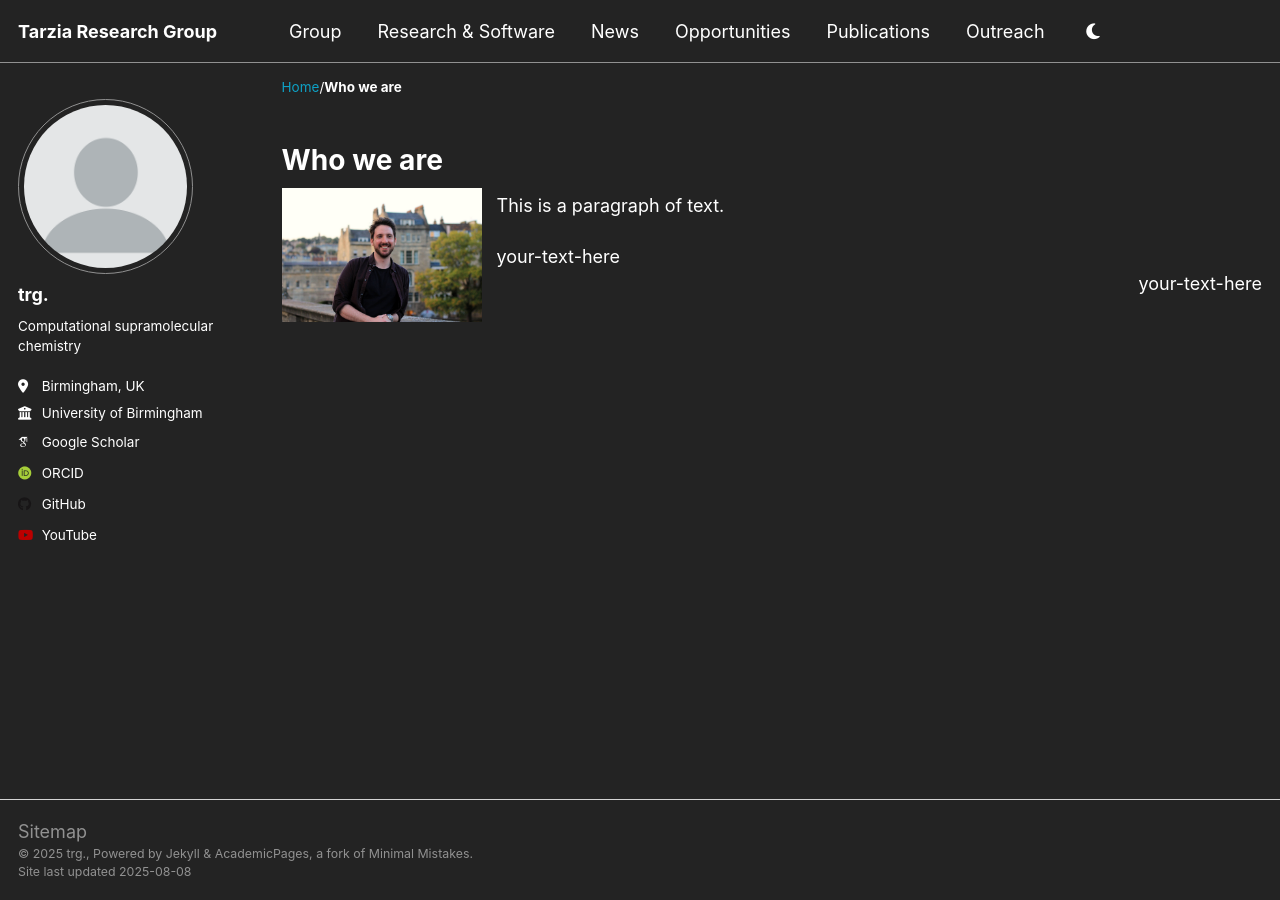
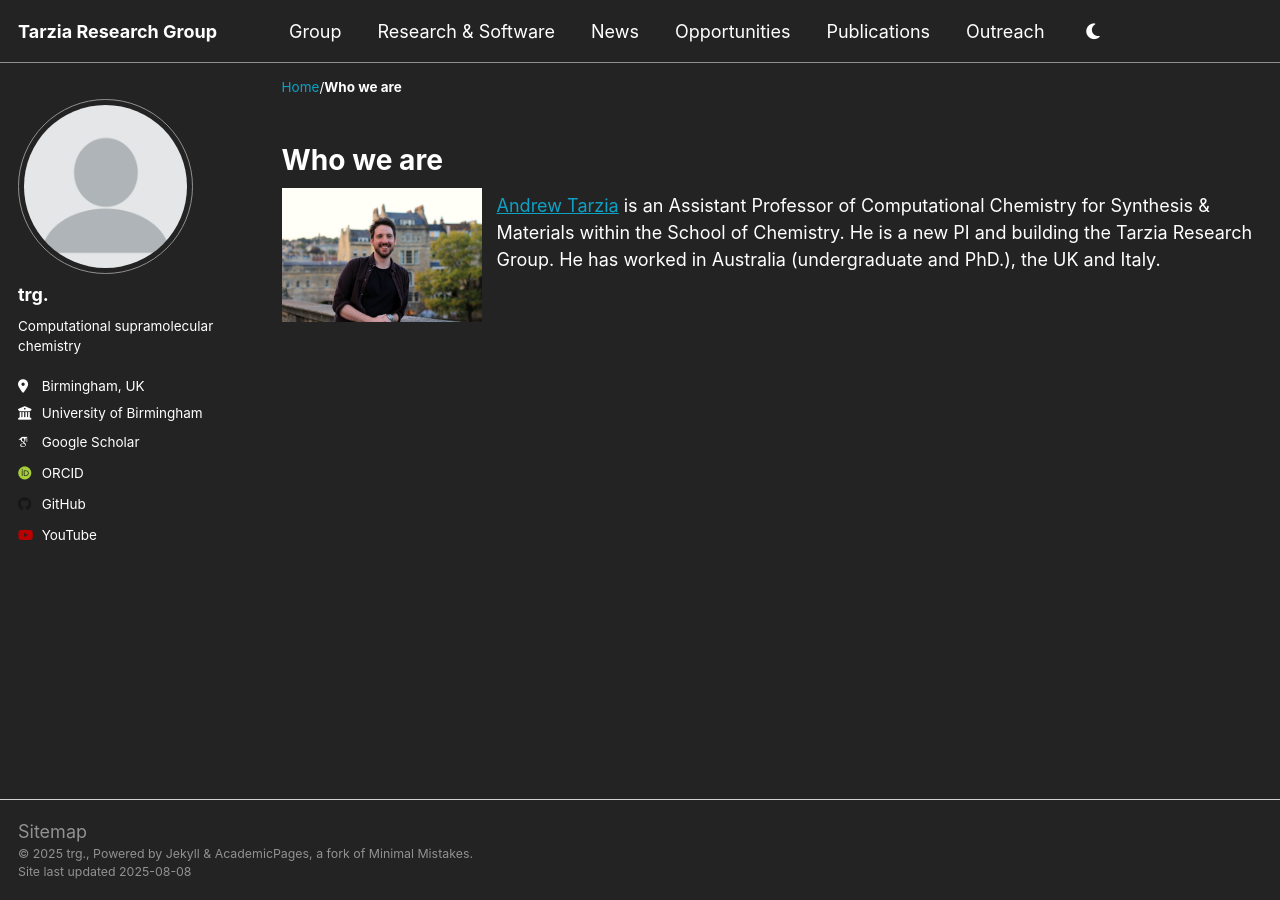
Before and after one commit to TarziaResearchGroup/TarziaResearchGroup.github.io, a Jekyll site: the page built from _pages/members.html, in a window 1280 px wide. Built offline with Jekyll 4.4.1, drawn with Linux system fonts in a browser that asks for light colours; some web fonts are replaced; a script that is not in the unit is left out.

Commit message:
Update members.html

```diff
--- a/_pages/members.html
+++ b/_pages/members.html
@@ -17,11 +17,7 @@ author_profile: true
 <body>
     <img src="../images/IMG_4899.JPG" alt="Sample Image" class="image-left" width="200">
     <p>
-        This is a paragraph of text.
+        <a href="https://andrewtarzia.github.io">Andrew Tarzia</a> is an Assistant Professor of Computational Chemistry for Synthesis & Materials within the School of Chemistry. He is a new PI and building the Tarzia Research Group. He has worked in Australia (undergraduate and PhD.), the UK and Italy.
     </p>
 </body>
 </html>
-
-<div style="text-align: left"> your-text-here </div>
-
-<div style="text-align: right"> your-text-here </div>
```
